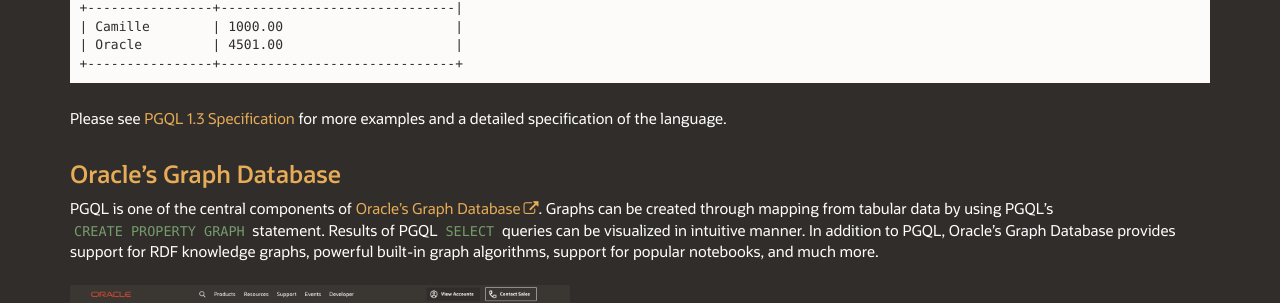
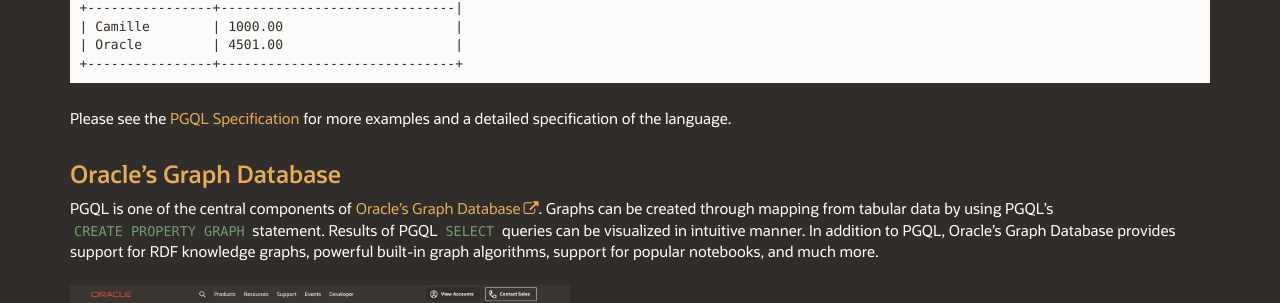
Before and after one commit to oracle/pgql-lang, a Jekyll site: the page built from index.md, in a window 1280 px wide and 900 px high, scrolled down 2307 px. Shown: the part 152-455 px from the top of the window. Built offline with Jekyll 4.4.1, drawn with Linux system fonts in a browser that asks for light colours; nearby versions of some CDN libraries; comment, search, counter and statistics services are not loaded.

Commit message:
1.3 => latest

````diff
--- a/index.md
+++ b/index.md
@@ -90,7 +90,7 @@
 +----------------+------------------------------+
 ```
 
-Please see [PGQL 1.3 Specification](spec/1.3/) for more examples and a detailed specification of the language.
+Please see the [PGQL Specification](spec/latest/) for more examples and a detailed specification of the language.
 
 Oracle's Graph Database
 ----------------------------
````
